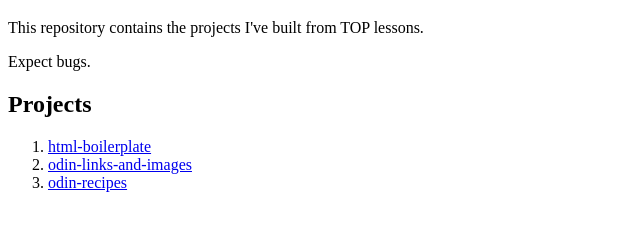
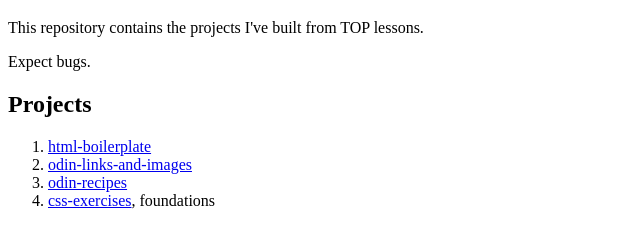
Before and after one commit to st-izzy/the_odin_project_work, a plain HTML site: page index.html in a window 1280 px wide. Shown: the part 61-308 px from the top of the page, without its empty margins (0-640 px from the left). Drawn offline with Linux system fonts and the light colour scheme.

Commit message:
Complete css foundations exercises, update index
Completed the six "foundations" CSS exercises.

Created an index file that leads to each exercise from the css-exercises
root folder. The master (main) index file links to this root index file.

```diff
--- a/index.html
+++ b/index.html
@@ -19,6 +19,7 @@
 		<li><a href="./html-boilerplate/index.html" target="_blank" rel="noopener noreferrer">html-boilerplate</a></li>
 		<li><a href="./odin-links-and-images/index.html" target="_blank" rel="noopener noreferrer">odin-links-and-images</a></li>
 		<li><a href="./odin-recipes/index.html" target="_blank" rel="noopener noreferrer">odin-recipes</a></li>
+		<li><a href="./css-exercises/index.html">css-exercises</a>, foundations</li>
 	</ol>
 
 </body>
```
